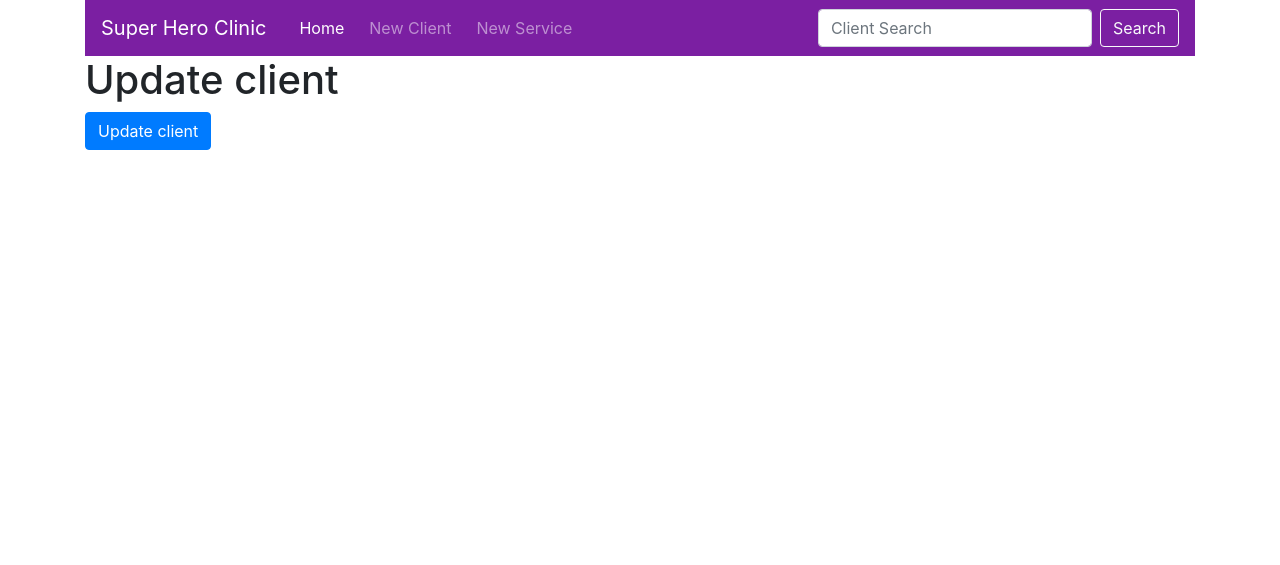
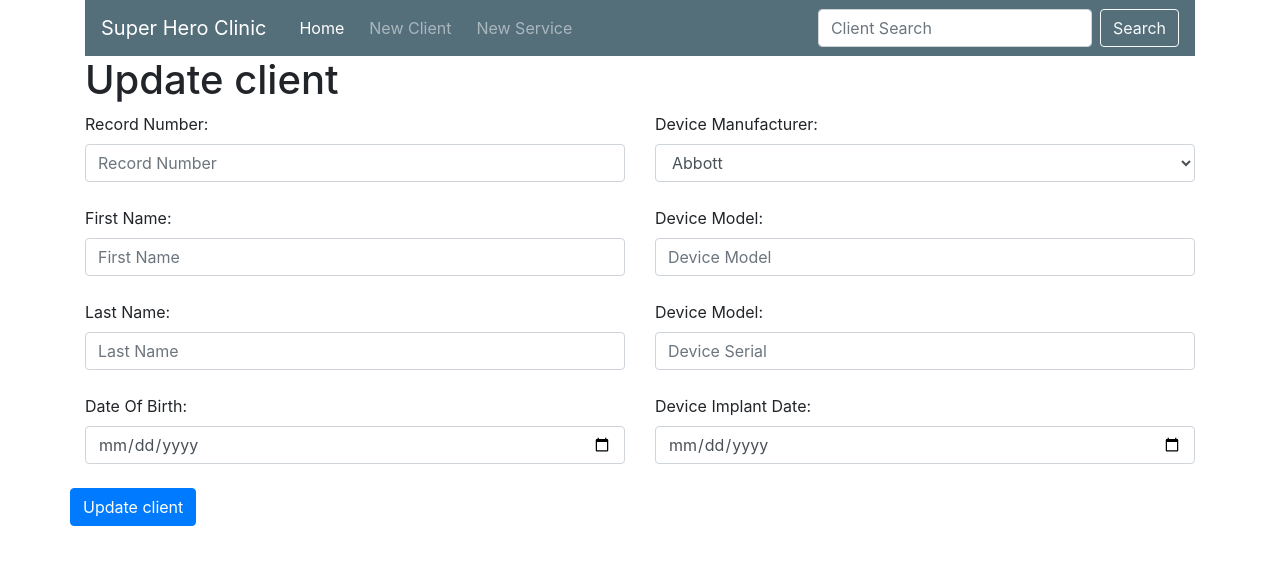
Before and after one commit to rogerhendricks/oos_django, a Django app: template client_oos/clients/templates/clients/client_update_form.html in a window 1280 px wide. Shown: the top 565 px of the page. Run offline with Django 3.2, Linux system fonts and the light colour scheme; the template is opened without the code that fills it, so the values that code supplies are empty; some libraries are stand-ins or nearby versions.

Commit message:
different color and collapse view for service details

```diff
--- a/client_oos/clients/templates/clients/base.html
+++ b/client_oos/clients/templates/clients/base.html
@@ -15,7 +15,7 @@
 <body>
 <div class="container">
     {% block nav %}
-        <nav class="navbar navbar-expand-lg navbar-dark" style="background-color: #7B1FA2;">
+        <nav class="navbar navbar-expand-lg navbar-dark" style="background-color: #546e7a;">
         <title class="navbar-brand" id="title">Super Hero Clinic</title>
         <button class="navbar-toggler" type="button" data-toggle="collapse" data-target="#navbarSupportedContent" aria-controls="navbarSupportedContent" aria-expanded="false" aria-label="Toggle navigation">
              <span class="navbar-toggler-icon"></span>
--- a/client_oos/clients/templates/clients/client_update_form.html
+++ b/client_oos/clients/templates/clients/client_update_form.html
@@ -4,7 +4,30 @@
     <h1>Update client</h1>
     <form method="POST" class="update-form">
         {% csrf_token %}
-       {{ form.as_p }}
-        <button type="submit" class="btn btn-primary">Update client</button>
+        <div class="row">
+            <div class="col">
+                <label>Record Number:</label><input type="text" name="record_number" class="form-control" placeholder="Record Number"><br>
+                <label>First Name:</label><input type="text" name="first_name" class="form-control" placeholder="First Name"><br>
+                <label>Last Name:</label><input type="text" name="last_name" class="form-control" placeholder="Last Name"><br>
+                <label>Date Of Birth:</label><input type="date" id="datepicker" name="dob" class="form-control" placeholder="YY-MM-DD"><br>
+            </div>
+            <div class="col">
+                <label for='InputManufacturer'>Device Manufacturer:</label>
+                <select id='InputManufacturer' name="device_man" class="form-control">
+                    <option value="Abbott">Abbott</option>
+                    <option value="Biotronik">Biotronik</option>
+                    <option value="Boston Scientific">Boston Scientific</option>
+                    <option value="Medtronic">Medtronic</option>
+                    <option value="Sorin">Sorin</option>
+                  </select><br>
+                  <label>Device Model:</label><input type="text" name="device_name" class="form-control" placeholder="Device Model"><br>
+                  <label>Device Model:</label><input type="text" name="device_serial" class="form-control" placeholder="Device Serial"><br>
+                  <label>Device Implant Date:</label><input type="date" id="datepicker" name="implant_date" class="form-control" placeholder="YY-MM-DD"><br>
+            </div>
+        </div>
+        <div class="row">
+            <button type="submit" class="btn btn-primary">Update client</button>
+
+        </div>
     </form>
 {% endblock %}
--- a/client_oos/clients/templates/clients/index.html
+++ b/client_oos/clients/templates/clients/index.html
@@ -1,10 +1,10 @@
 {% extends "clients/base.html" %}
 
 {% block content %}
-        <h2>Client Index</h2>
+        <h3>Client Index</h3>
         {% for client in all_clients %}
         <div class="card">
-                <h3 class="card-header">{{client.first_name}} {{client.last_name}}</h3>
+                <h4 class="card-header">{{client.first_name}} {{client.last_name}}</h4>
                 <div class="card-body">
                         <div class="row">
                                 <div class="col">
--- a/client_oos/clients/templates/clients/new.html
+++ b/client_oos/clients/templates/clients/new.html
@@ -1,7 +1,7 @@
 {% extends 'clients/base.html' %}
 
 {% block content %}
-    <h1>Add a client</h1>
+    <h5>Add a client</h5>
     <form method="POST" class="new-form">
         {% csrf_token %}
         {{ form.as_p }}
--- a/client_oos/clients/templates/clients/oos_create.html
+++ b/client_oos/clients/templates/clients/oos_create.html
@@ -1,7 +1,7 @@
 {% extends 'clients/base.html' %}
 
 {% block content %}
-    <h1>Add a Service</h1>
+    <h5>Add a Service</h5>
     <form method="POST" class="new-form" >
         {% csrf_token %}
        {{ form.as_p }}
```
Also changed, not shown: client_oos/clients/templates/clients/oos_detail.html (+53 -2 lines), client_oos/clients/templates/clients/services_index.html (+3 -4 lines), client_oos/clients/views.py (+11 -6 lines).
